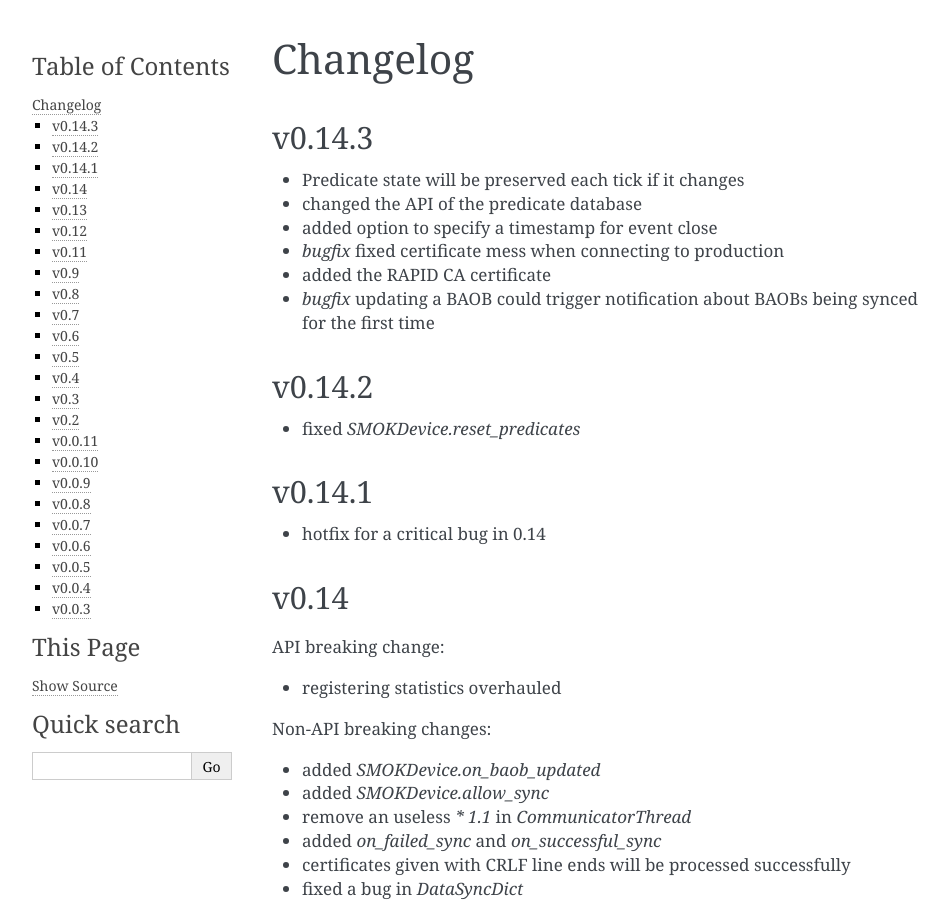
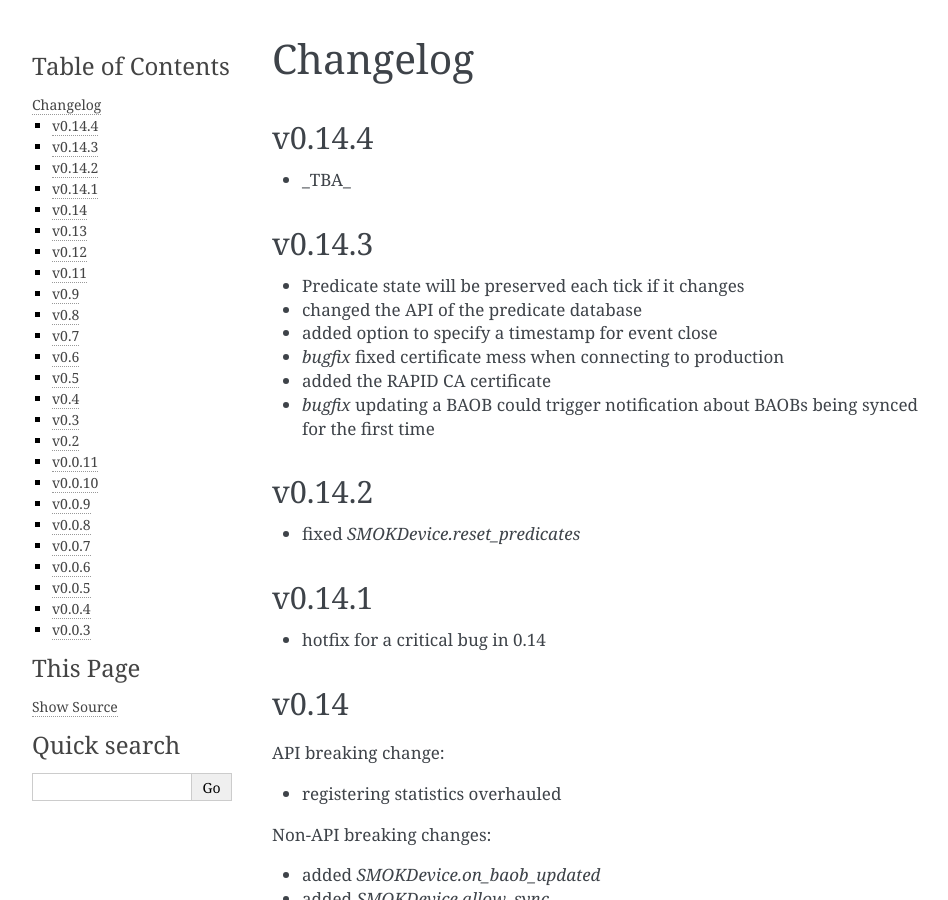
Before and after one commit to smok-serwis/smok-client, a Sphinx documentation site: the page built from docs/changelog.rst, in a window 1280 px wide and 900 px high. Shown: the whole window, without its empty margins (148-1096 px from the left). Built offline with Sphinx 7.4.7, drawn with Linux system fonts in a browser that asks for light colours.

Commit message:
ver bump

```diff
--- a/docs/changelog.rst
+++ b/docs/changelog.rst
@@ -1,5 +1,10 @@
 Changelog
 =========
+
+v0.14.4
+~~~~~~~
+
+* _TBA_
 
 v0.14.3
 ~~~~~~~
--- a/smok/__init__.py
+++ b/smok/__init__.py
@@ -1 +1 @@
-__version__ = '0.14.3'
+__version__ = '0.14.4a1'
```
